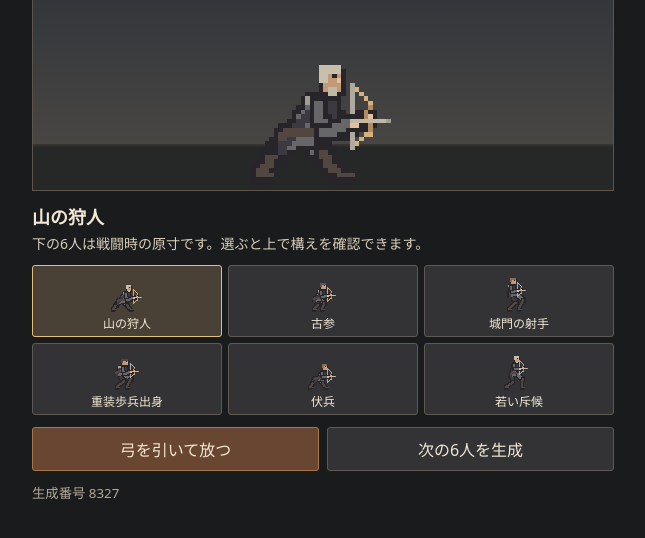
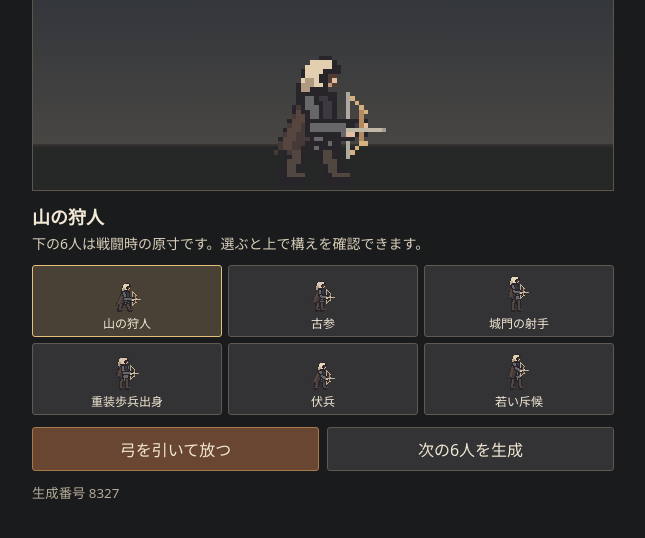
Before and after one commit to kazuri0820-ux/alvein-demo, a plain HTML site: page archer-foundry.html in a window 1280 px wide. Shown: the part 84-622 px from the top of the page, without its empty margins (317-962 px from the left). Drawn offline with Linux system fonts and the light colour scheme.

Commit message:
Ground archer stance and restore the hooded pilgrim art direction

```diff
--- a/archer-foundry.html
+++ b/archer-foundry.html
@@ -28,24 +28,33 @@ function paint(canvas,g,t,shot){
  function poly(points,c){for(let y=Math.max(0,Math.floor(Math.min(...points.map(p=>p[1]))));y<=Math.min(39,Math.ceil(Math.max(...points.map(p=>p[1]))));y++){const cross=[];for(let i=0;i<points.length;i++){const a=points[i],b=points[(i+1)%points.length],sy=y+.5;if((a[1]>sy)!==(b[1]>sy))cross.push(a[0]+(sy-a[1])*(b[0]-a[0])/(b[1]-a[1]))}cross.sort((a,b)=>a-b);for(let i=0;i+1<cross.length;i+=2){let x=Math.ceil(cross[i]-.5);dot(x,y,c,Math.max(0,Math.ceil(cross[i+1]-.5)-x),1)}}}
  const draw=shot<0?0:Math.min(1,shot/.48,Math.max(0,(1-shot)/.27));
  const released=shot>=.64;
- const hip=[10,36-g.legs],bob=Math.sin(t*2.7+g.phase)>.45?1:0;
- const sh=[hip[0]+g.lean,hip[1]-g.spine+bob],w=g.width/2;
+ const hip=[12,35-g.legs+2*draw],bob=Math.sin(t*2.7+g.phase)>.45?1:0;
+ const sh=[hip[0]+g.lean*.45+draw,hip[1]-g.spine+bob],w=g.width/2;
  function limb(a,b,c,thick){line(a,b,ink,thick+2);line(a,b,c,thick)}
  for(const side of [-1,1]){
-   const foot=[10+side*g.stride,37],start=[hip[0]+side*2,hip[1]],knee=elbow(start,foot,g.legs*.68,-1);
+   const reach=side<0?-1-g.stride*.35:g.stride*.67;
+   const foot=[12+reach,37],start=[hip[0]+side,hip[1]];
+   const knee=[(start[0]+foot[0])/2+(side>0?1+draw:0),(start[1]+foot[1])/2];
    limb(start,knee,side<0?shadow:mid,g.width>8?4:3);limb(knee,foot,boots,2);dot(foot[0]-1,37,ink,5,2);dot(foot[0],37,boots,4,1);
  }
  const hem=hip[1]+4;
  poly([[sh[0]-w,sh[1]-1],[sh[0]+w,sh[1]],[hip[0]+w+1,hem],[hip[0]-w-2,hem+1]],ink);
  poly([[sh[0]-w+1,sh[1]],[sh[0]+w-1,sh[1]+1],[hip[0]+w,hem-1],[hip[0]-w,hem]],mid);
  line([sh[0]-w+1,sh[1]+2],[hip[0]-w,hem-1],shadow,2);line([hip[0]-w,hip[1]],[hip[0]+w-1,hip[1]-1],boots,2);
- const hx=Math.round(sh[0]+1),hy=Math.round(sh[1]-6),hw=g.head+1;
- dot(hx-hw+2,hy,ink,hw+2,6);dot(hx-hw+3,hy+1,skin,hw,4);dot(hx+2,hy+2,skinHi);dot(hx+1,hy+1,ink);
- const hair=['#c6c0ad','#56423b','#353238','#846c56','#595452'][g.hair];
- dot(hx-hw+2,hy-1,hair,hw+1,2);dot(hx-hw+2,hy,hair,2,3);
- if(g.hair===0)dot(hx,hy+4,edge,2,2);if(g.hair===2)dot(hx-hw,hy+1,hair,3,4);
- line([sh[0]-w,sh[1]],[sh[0]+2,sh[1]+2],light,2);
- const hand=[sh[0]+g.arm+2+2*draw,sh[1]+4-5*draw],rear=[hand[0]-3-(released?1:5)*draw,hand[1]+1];
+ // The back of the mantle hangs from the shoulder, leaving the bow arm clear.
+ const cloak='#463a38',fold='#574640',lit='#776056',bottom=Math.min(34,hem+3);
+ poly([[sh[0]-3,sh[1]-1],[sh[0]+2,sh[1]+1],[hip[0]+2,bottom-3],[hip[0]-1,bottom-1],[hip[0]-2,bottom-3],[hip[0]-5,bottom+1],[hip[0]-5,bottom-2],[hip[0]-8,bottom]],ink);
+ poly([[sh[0]-3,sh[1]],[sh[0]+1,sh[1]+1],[hip[0],bottom-3],[hip[0]-4,bottom-1],[hip[0]-3,bottom-4],[hip[0]-7,bottom-1]],cloak);
+ line([sh[0]-3,sh[1]+2],[hip[0]-5,bottom-4],fold,2);
+ line([sh[0]-3,sh[1]+1],[sh[0],sh[1]+2],lit);
+ const hx=Math.round(sh[0]+1),hy=Math.round(sh[1]-7),hw=g.head+1;
+ const hood=[['#e2cfb0','#b09b82'],['#d8c4a8','#aa947e'],['#d2c4af','#a79a86'],['#e7d6bc','#bba98f'],['#d9c9b0','#ad9985']][g.hair];
+ poly([[hx-hw-1,hy+3],[hx-hw+1,hy],[hx+1,hy-1],[hx+4,hy+1],[hx+3,hy+5],[hx,hy+8],[hx-hw-2,hy+7]],ink);
+ poly([[hx-hw,hy+2],[hx-hw+2,hy],[hx+1,hy],[hx+3,hy+1],[hx+1,hy+2],[hx-1,hy+4],[hx,hy+6],[hx-hw-1,hy+6]],hood[0]);
+ line([hx-hw,hy+4],[hx-hw-1,hy+6],hood[1],2);
+ dot(hx+1,hy+3,'#523c35',2,3);dot(hx+2,hy+4,skinHi);dot(hx+1,hy+5,skin);
+ line([sh[0]-2,sh[1]+1],[sh[0]+2,sh[1]+2],'#8d493c',2);
+ const hand=[sh[0]+g.arm+2+2*draw,sh[1]+7-8*draw],rear=[hand[0]-3-(released?1:5)*draw,hand[1]+1];
  function arm(origin,grip,side,color){const bend=elbow(origin,grip,g.arm,side);limb(origin,bend,color,2);limb(bend,grip,color,2);dot(grip[0],grip[1],skinHi,2,2)}
  arm([sh[0]+1,sh[1]+1],hand,1,shadow);
  const top=[hand[0]-3,hand[1]-7],base=[hand[0]-3,hand[1]+7];
```
